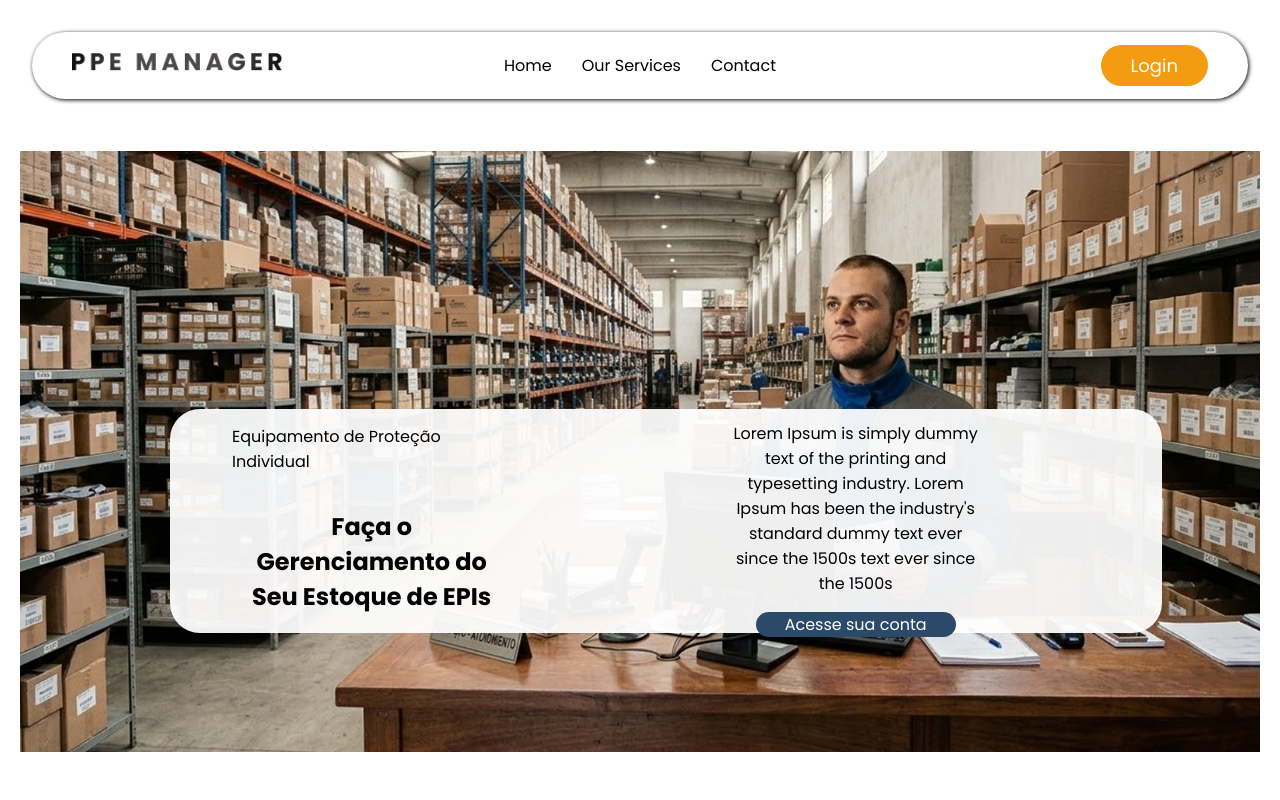
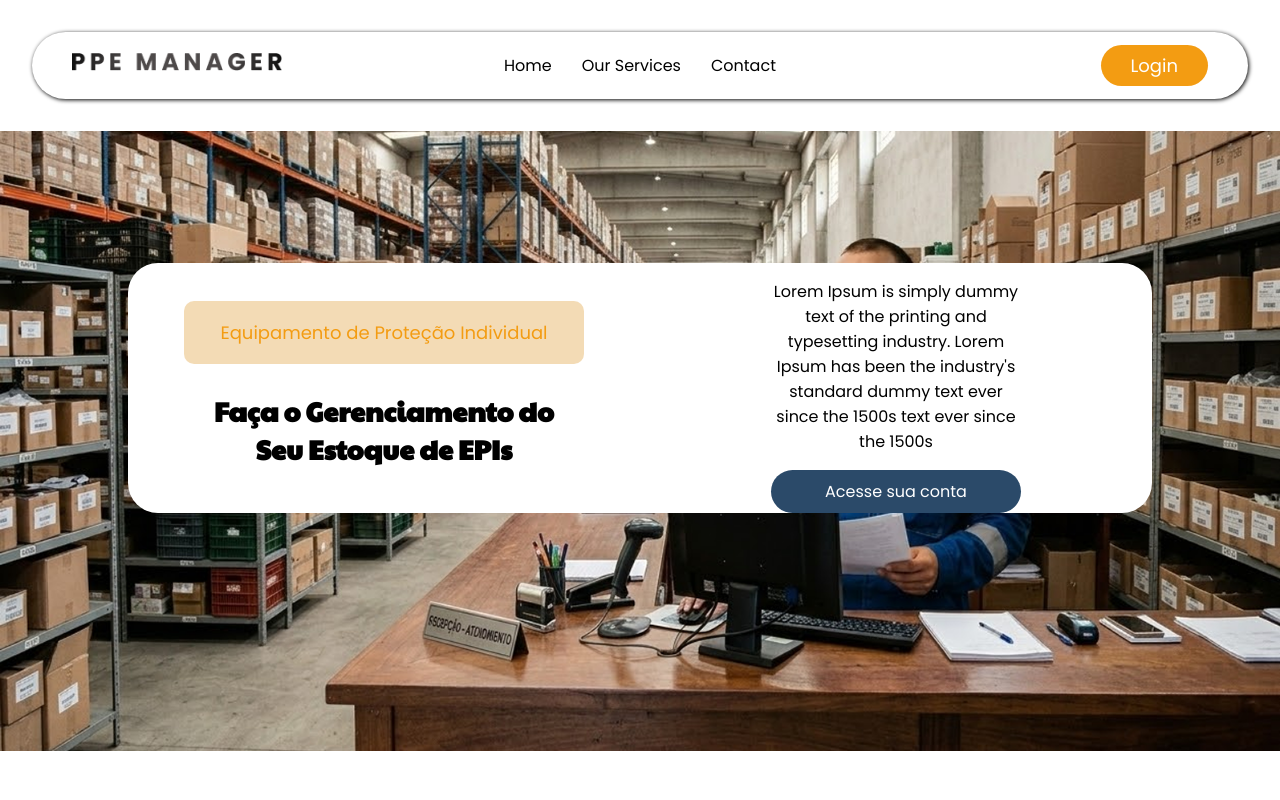
Before and after one commit to kauanzeraaa/ppe_manager, a Vue app: page / in a window 1280 px wide. Shown: the top 800 px of the page. Built offline with nearby package versions, Linux system fonts and the light colour scheme.

Commit message:
Banner_End

```diff
--- a/src/views/Home.vue
+++ b/src/views/Home.vue
@@ -47,6 +47,9 @@
 </template>
 
 <style>
+.nav_home{
+    padding: 0;
+}
 
 /* temporario apenas pra teste visual */
 section {
@@ -56,44 +59,62 @@ section {
 
 .bnr_img{
     position: relative;
+    display: flex;
+    justify-content: center;
+    align-items: center;
     z-index: 1;
     width: 100%;
-    padding: 0;
 }
 
 .bnr_desc{
     position: relative;
-    padding: 5%;
     z-index: 2;
     display: flex;
     flex-direction: row;
-    height: 100px;
-    width: 70%;
-    background-color: #ffffffee;
+    height: 250px;
+    width: 80%;
+    background-color: #ffffff;
     border-radius: 30px;
-    top: -350px;
-    left: 150px;
+    bottom: 61%;
+    margin: auto;
 }
+
 .bnr_esq{
     display: flex;
     justify-content: center;
     align-items: center;
     flex-direction: column;
-    width: 40%;
-    margin-right: 50px;
+    font-size: large;
+    gap: 5px;
+    width: 50%;
+
 }
 .bnr_dir{
     display: flex;
     justify-content: center;
     align-items: center;
     flex-direction: column;
-    width: 70%;
-    margin-left: 50px;
+    width: 50%;
+}
+
+.titulo_inf{
+        display: flex;
+        justify-content: center;
+        align-items: center;
+        background-color: #E8BB7387;
+        border-radius: 10px;
+        color: #F39C12;
+        width: 400px;
+        margin-top: 15px;
 }
 .texto_esq_bnr{
+    font-family: var(--font-primary);
     text-align: center;
+    width: 70%;
+
 }
 .texto_dir_bnr{
+    font-family: var(--font-secondary);
     text-align: center;
     width: 50%;
 }
@@ -106,6 +127,6 @@ section {
     text-decoration: none;
     border-radius: 90px;
     height: 50px;
-    width: 200px;
+    width: 250px;
 }
 </style>
```
